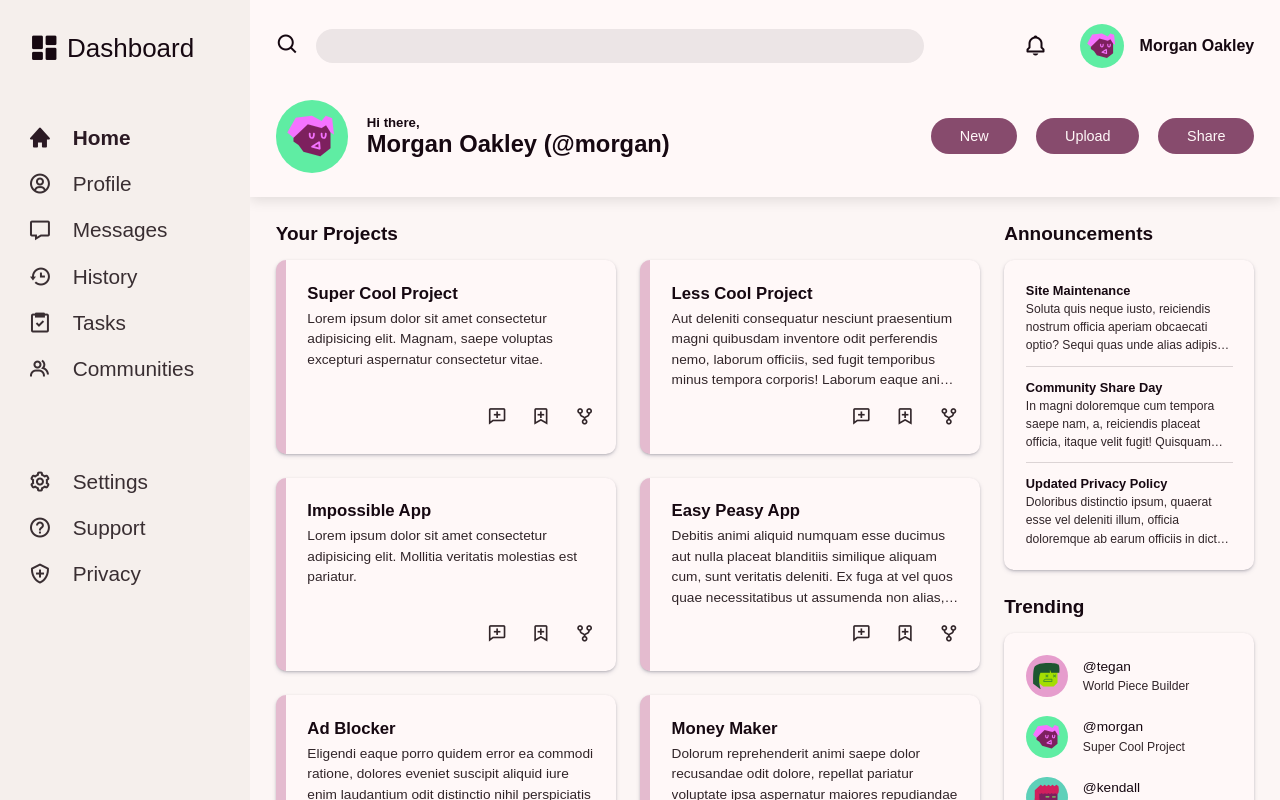
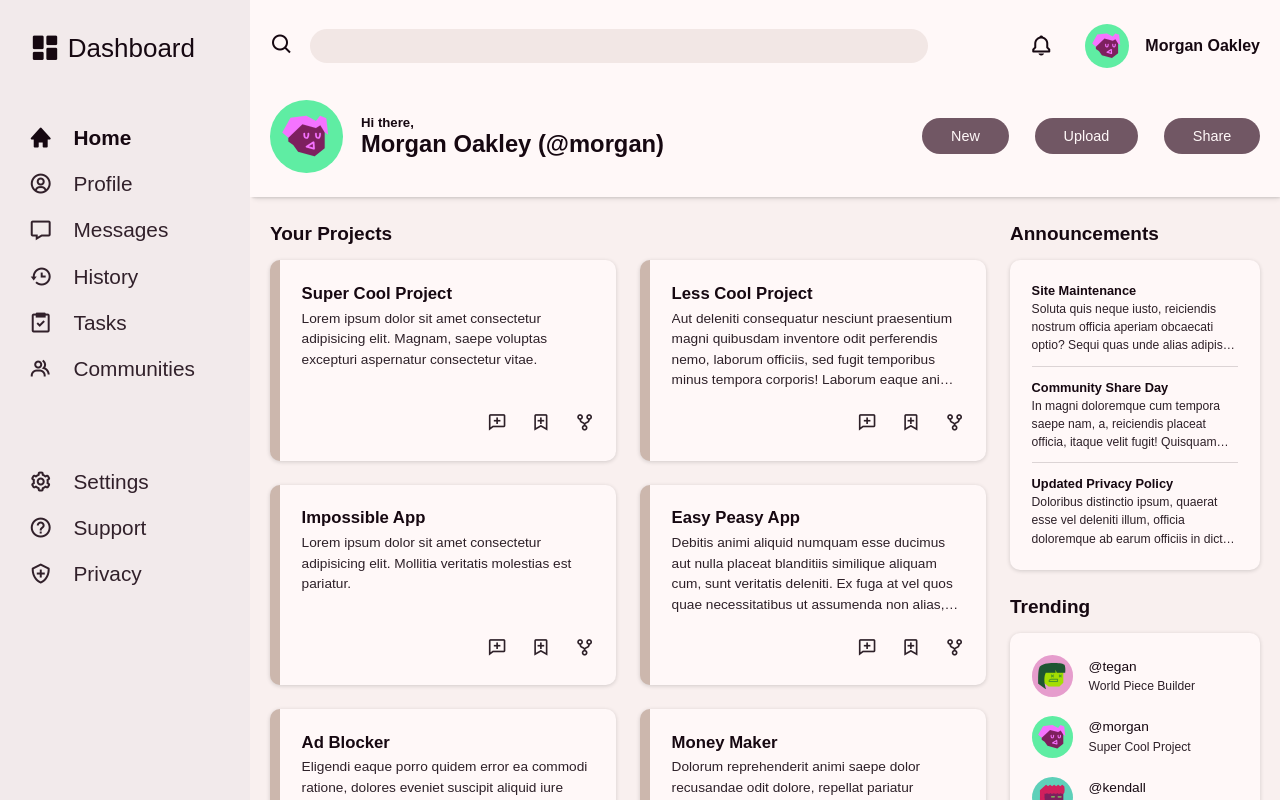
Before and after one commit to lambrous/odin-admin-dashboard, a plain HTML site: page index.html in a window 1280 px wide. Drawn offline with nearby package versions, Linux system fonts and the light colour scheme; a web font is replaced by a local one.

Commit message:
Modify color scheme

```diff
--- a/style.css
+++ b/style.css
@@ -4,28 +4,14 @@
   --color-text: #160811;
   --color-background: #fff8f8;
   --color-primary: #874b6d;
-  --color-secondary: #c7c7b4;
-  --color-accent: #e4bbcf;
-
-  --shadow: rgba(50, 50, 93, 0.25) 0px 2px 5px -1px,
-    rgba(0, 0, 0, 0.3) 0px 1px 3px -1px;
-  --shadow-md: rgba(0, 0, 0, 0.1) 0px 4px 12px;
+  --color-secondary: #715764;
+  --color-accent: #80543c;
 
   --pad-top: 1.5rem;
-}
 
-@media (prefers-color-scheme: dark) {
-  :root {
-    --color-text: #eddfe4;
-    --color-background: #181115;
-    --color-primary: #fbb0d8;
-    --color-secondary: #502407;
-    --color-accent: #6b3455;
-  }
-
-  .card {
-    --color-background: #251e21;
-  }
+  --shadow: rgba(0, 0, 0, 0.16) 0px 1px 4px;
+  --shadow-md: 0.8px 1.6px 2px -0.8px rgba(0, 0, 0, 0.11),
+    2.1px 4.1px 5.2px -1.7px rgba(0, 0, 0, 0.11);
 }
 
 @supports (font-variation-settings: normal) {
@@ -67,7 +53,7 @@ ul {
 }
 
 .container {
-  width: min(1400px, 95%);
+  width: min(1400px, calc(100% - 2.5rem));
   margin-inline: auto;
 }
 
@@ -75,10 +61,10 @@ nav {
   grid-area: nav;
   background-color: color-mix(
     in srgb,
-    var(--color-secondary) 18%,
+    var(--color-secondary) 9%,
     var(--color-background)
   );
-  color: color-mix(in srgb, var(--color-secondary) 20%, var(--color-text));
+  color: color-mix(in srgb, var(--color-secondary) 30%, var(--color-text));
   padding: var(--pad-top) 1rem;
   font-size: 1.3rem;
   z-index: 9;
@@ -89,11 +75,10 @@ nav {
     margin-bottom: 1.75em;
     display: block;
     gap: 0.25em;
-    color: var(--color-text);
+  }
 
-    .icon {
-      font-size: 1.25em;
-    }
+  .logo .icon {
+    font-size: 1.25em;
   }
 
   .nav-list {
@@ -109,13 +94,13 @@ nav {
     align-items: center;
     border-radius: 99rem;
     width: fit-content;
-    padding: 0.5rem 0.75rem;
+    padding: 0.5rem 0.8rem;
     transition: background-color 0.5s cubic-bezier(0.075, 0.82, 0.165, 1);
 
     &:hover {
       background-color: color-mix(
         in srgb,
-        var(--color-secondary) 30%,
+        var(--color-primary) 20%,
         var(--color-text) 2%
       );
     }
@@ -123,15 +108,19 @@ nav {
 
   .nav-list .nav-link {
     gap: 1em;
+  }
 
-    .icon {
-      font-size: 1.15em;
-    }
+  .nav-list .icon {
+    font-size: 1.15em;
   }
 
   .nav-link.current {
     font-weight: 700;
-    color: color-mix(in srgb, var(--color-text) 90%, var(--color-accent));
+  }
+
+  .nav-link.current,
+  .nav-link.logo {
+    color: var(--color-text);
   }
 }
 
@@ -163,11 +152,8 @@ header {
 
   #search-bar {
     width: min(85%, 700px);
-    background-color: color-mix(
-      in srgb,
-      var(--color-text) 8%,
-      var(--color-background)
-    );
+    background-color: color-mix(in srgb, var(--color-accent), transparent 90%);
+    color: inherit;
     border: 0;
     border-radius: 99rem;
     padding: 0.5em 1em;
@@ -195,7 +181,7 @@ header {
   }
 
   & button {
-    background-color: var(--color-primary);
+    background-color: var(--color-secondary);
     color: var(--color-background);
     font-size: 0.9rem;
     font-weight: 500;
@@ -203,14 +189,15 @@ header {
     border: 0;
     border-radius: 99rem;
     cursor: pointer;
-    margin-left: 1em;
-    transition: all 500ms cubic-bezier(0.165, 0.84, 0.44, 1);
+    margin-left: 1.5em;
+    transition: all 0.25s cubic-bezier(0.165, 0.84, 0.44, 1);
 
-    &:hover {
+    &:hover,
+    &:focus {
       background-color: color-mix(
         in srgb,
-        var(--color-primary),
-        var(--color-background) 8%
+        var(--color-secondary),
+        var(--color-text) 20%
       );
       box-shadow: var(--shadow);
     }
@@ -222,7 +209,7 @@ main {
   background-color: color-mix(
     in srgb,
     var(--color-background),
-    var(--color-secondary) 5%
+    var(--color-accent) 5%
   );
   grid-area: main;
   overflow-y: scroll;
@@ -249,7 +236,7 @@ main {
 
   & p,
   .project .icon {
-    color: color-mix(in srgb, var(--color-text), var(--color-secondary) 15%);
+    color: color-mix(in srgb, var(--color-text), var(--color-background) 10%);
   }
 
   & p {
@@ -265,7 +252,8 @@ main {
   }
 
   .project {
-    border-left: var(--border-width) solid var(--color-accent);
+    border-left: var(--border-width) solid
+      color-mix(in srgb, var(--color-accent) 40%, var(--color-background) 5%);
     display: flex;
     flex-direction: column;
     justify-content: space-between;
@@ -279,7 +267,7 @@ main {
   .project p {
     font-size: 0.9em;
     font-weight: 300;
-    margin-bottom: 1em;
+    margin-bottom: 1.5em;
     display: -webkit-box;
     -webkit-line-clamp: 4;
     -webkit-box-orient: vertical;
@@ -375,3 +363,22 @@ main {
 *:focus {
   outline-color: var(--color-primary);
 }
+
+@media (prefers-color-scheme: dark) {
+  :root {
+    --color-text: #eddfe4;
+    --color-background: #181115;
+    --color-primary: #fbb0d7;
+    --color-secondary: #dfbecc;
+    --color-accent: #f3ba9c;
+  }
+
+  header,
+  .card {
+    background-color: color-mix(
+      in srgb,
+      var(--color-background),
+      var(--color-text) 6%
+    );
+  }
+}
```
